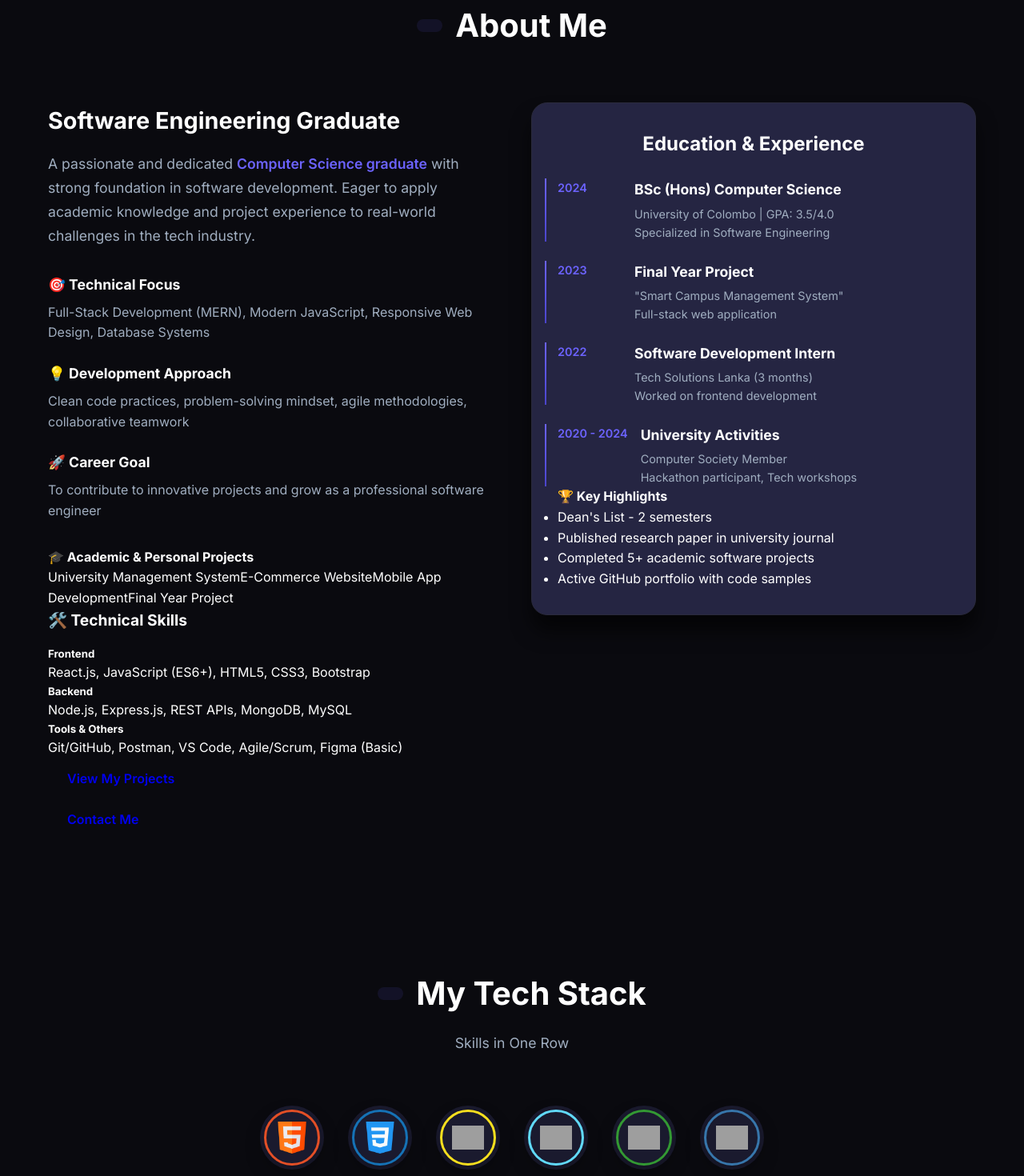
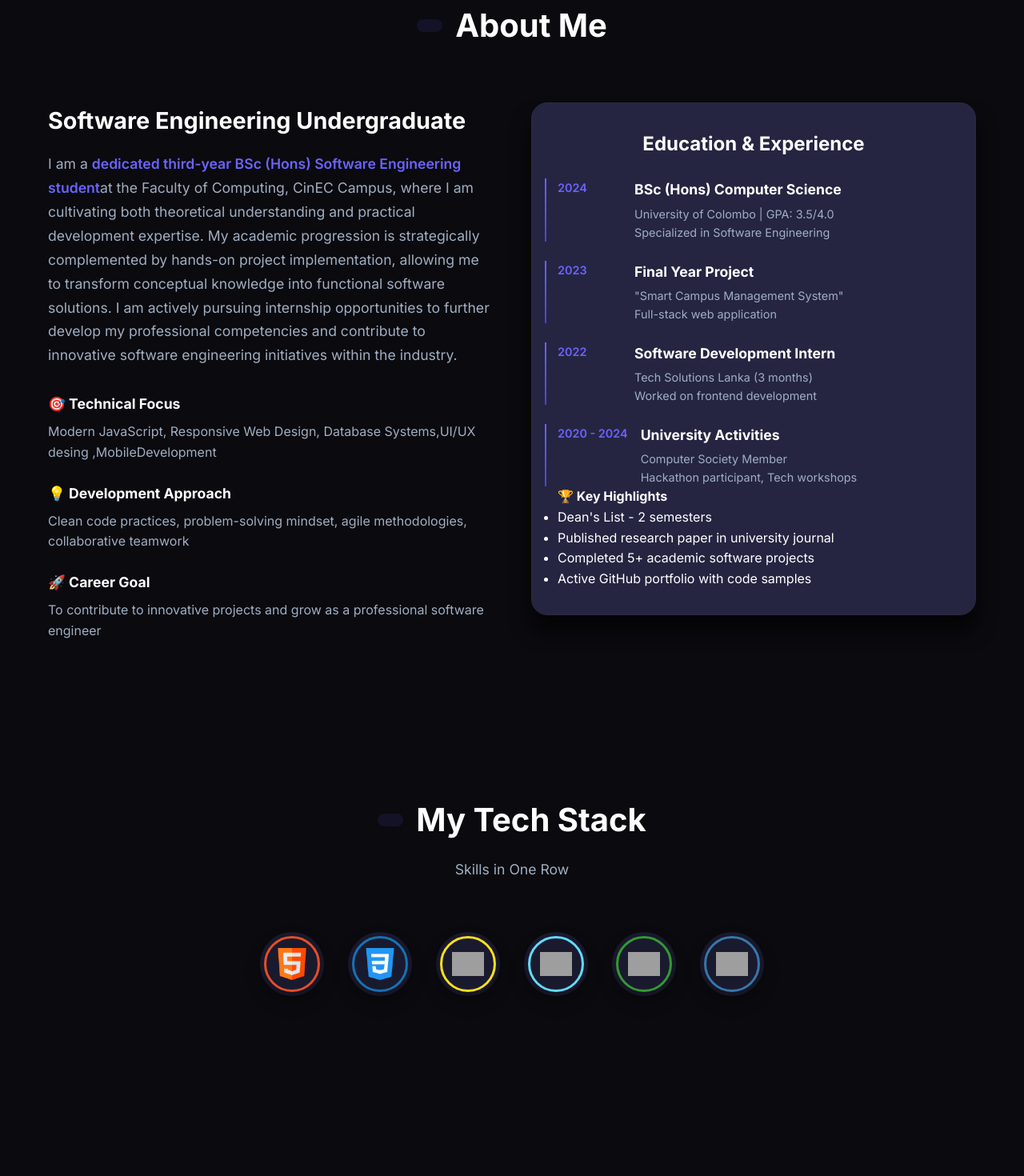
Before and after one commit to mithilamedhavi02-byte/My_portfolio, a React (Create React App) app: page / in a window 1280 px wide. Shown: the part 880-2350 px from the top of the page at 80% size. Built offline with nearby package versions, Linux system fonts and the light colour scheme; grey boxes are pictures that could not be loaded.

Commit message:
update about section

```diff
--- a/src/App.js
+++ b/src/App.js
@@ -114,6 +114,34 @@ const Navigation = ({ activeSection, isMenuOpen, onNavClick, onMenuToggle, onDow
   );
 };
 
+
+
+
+
+
+
+
+
+
+
+
+
+
+
+
+
+
+
+
+
+
+
+
+
+
+
+
+
 // ==================== Hero Section ====================
 const HeroSection = ({ onDownloadCV }) => {
   const [displayText, setDisplayText] = useState('');
@@ -188,11 +216,9 @@ const HeroSection = ({ onDownloadCV }) => {
             </span>
           </h1>
           <div className="hero-subtitle">
-            <span className="subtitle-text">Frontend Developer</span>
+            <span className="subtitle-text">Software Engineer Undergraduate</span>
           </div>
-          <p className="hero-description">
-            I craft <span className="highlight-word">digital experiences</span> that blend beautiful design with seamless functionality. Specializing in <span className="tech-stack"> React, JavaScript,</span> and modern web technologies.
-          </p>
+
           <div className="hero-buttons">
             <button className="btn btn-download" onClick={onDownloadCV}>
               <span className="btn-icon">📥</span>
@@ -214,6 +240,11 @@ const HeroSection = ({ onDownloadCV }) => {
   );
 };
 
+
+
+
+
+
 // ==================== About Section ====================
 const AboutSection = ({ onDownloadCV }) => {
   return (
@@ -228,17 +259,24 @@ const AboutSection = ({ onDownloadCV }) => {
         <div className="about-content">
           <div className="about-text">
             <div className="about-intro">
-              <h3>Software Engineering Graduate</h3>
+              <h3>Software Engineering Undergraduate</h3>
               <p>
-                A passionate and dedicated <span className="highlight">Computer Science graduate</span> with strong foundation in software development.
-                Eager to apply academic knowledge and project experience to real-world challenges in the tech industry.
+                <p>
+  I am a <span className="highlight">dedicated third-year BSc (Hons) Software Engineering student</span>
+   at the Faculty of Computing, CinEC Campus, where I am cultivating both theoretical
+  understanding and practical development expertise. My academic progression is
+  strategically complemented by hands-on project implementation, allowing me to
+  transform conceptual knowledge into functional software solutions. I am actively
+  pursuing internship opportunities to further develop my professional competencies
+  and contribute to innovative software engineering initiatives within the industry.
+</p>
               </p>
             </div>
 
             <div className="about-details">
               <div className="detail-item">
                 <h4>🎯 Technical Focus</h4>
-                <p>Full-Stack Development (MERN), Modern JavaScript, Responsive Web Design, Database Systems</p>
+                <p> Modern JavaScript, Responsive Web Design, Database Systems,UI/UX desing ,MobileDevelopment</p>
               </div>
               <div className="detail-item">
                 <h4>💡 Development Approach</h4>
@@ -247,36 +285,6 @@ const AboutSection = ({ onDownloadCV }) => {
               <div className="detail-item">
                 <h4>🚀 Career Goal</h4>
                 <p>To contribute to innovative projects and grow as a professional software engineer</p>
-              </div>
-            </div>
-
-            {/* New: Portfolio Projects Preview */}
-            <div className="projects-preview">
-              <h4>🎓 Academic & Personal Projects</h4>
-              <div className="project-tags">
-                <span className="project-tag">University Management System</span>
-                <span className="project-tag">E-Commerce Website</span>
-                <span className="project-tag">Mobile App Development</span>
-                <span className="project-tag">Final Year Project</span>
-              </div>
-            </div>
-
-            {/* Skills Section - Updated for Fresh Graduate */}
-            <div className="skills-preview">
-              <h4>🛠️ Technical Skills</h4>
-              <div className="skills-categories">
-                <div className="skill-category">
-                  <h5>Frontend</h5>
-                  <p>React.js, JavaScript (ES6+), HTML5, CSS3, Bootstrap</p>
-                </div>
-                <div className="skill-category">
-                  <h5>Backend</h5>
-                  <p>Node.js, Express.js, REST APIs, MongoDB, MySQL</p>
-                </div>
-                <div className="skill-category">
-                  <h5>Tools & Others</h5>
-                  <p>Git/GitHub, Postman, VS Code, Agile/Scrum, Figma (Basic)</p>
-                </div>
               </div>
             </div>
           </div>
@@ -341,20 +349,21 @@ const AboutSection = ({ onDownloadCV }) => {
           </div>
         </div>
 
-        {/* New: Call to Action for Fresh Graduate */}
-        <div className="about-cta">
 
-          <a href="#projects" className="btn btn-secondary">
-            View My Projects
-          </a>
-          <a href="#contact" className="btn btn-outline">
-            Contact Me
-          </a>
-        </div>
       </div>
     </section>
   );
 };
+
+
+
+
+
+
+
+
+
+
 
 // ==================== Skills Section ====================
 const SkillsSection = () => {
```
